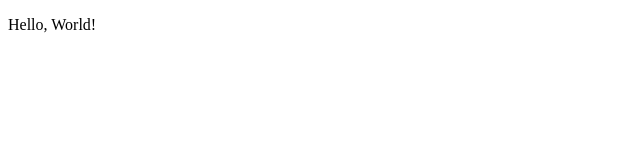
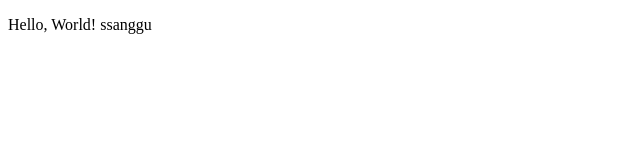
Before and after one commit to SSANGGUYA/ssangguya.github.io, a plain HTML site: page index.html in a window 1280 px wide. Shown: the full height of the page, 0-640 px from the left. Drawn offline with Linux system fonts and the light colour scheme.

Commit message:
Update index.html

```diff
--- a/index.html
+++ b/index.html
@@ -7,6 +7,6 @@
 	<title>Portfolio</title>
 </head>
 <body>
-  <p>Hello, World!</p>
+  <p>Hello, World! ssanggu</p>
 </body>
 </html>
```
